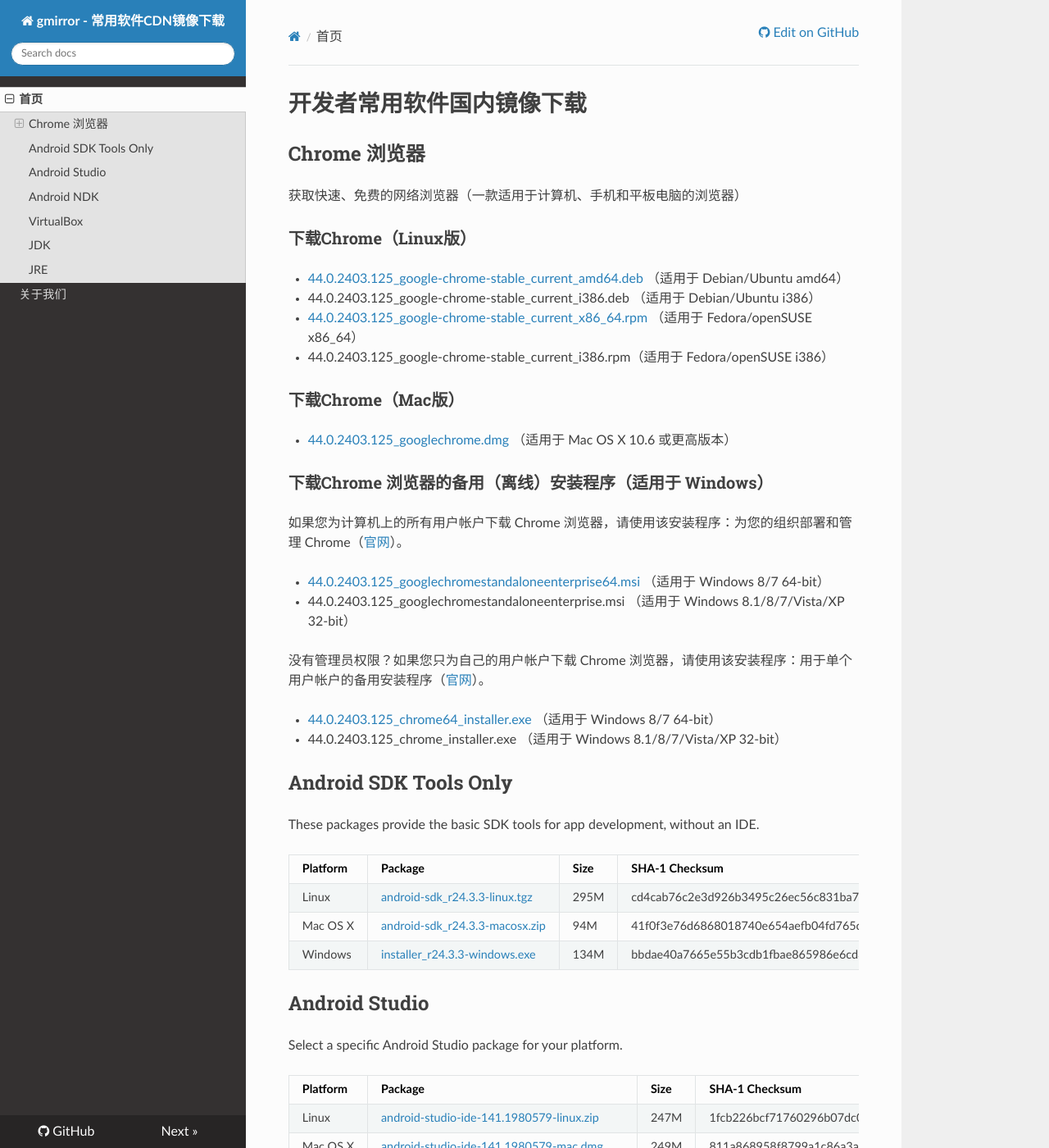
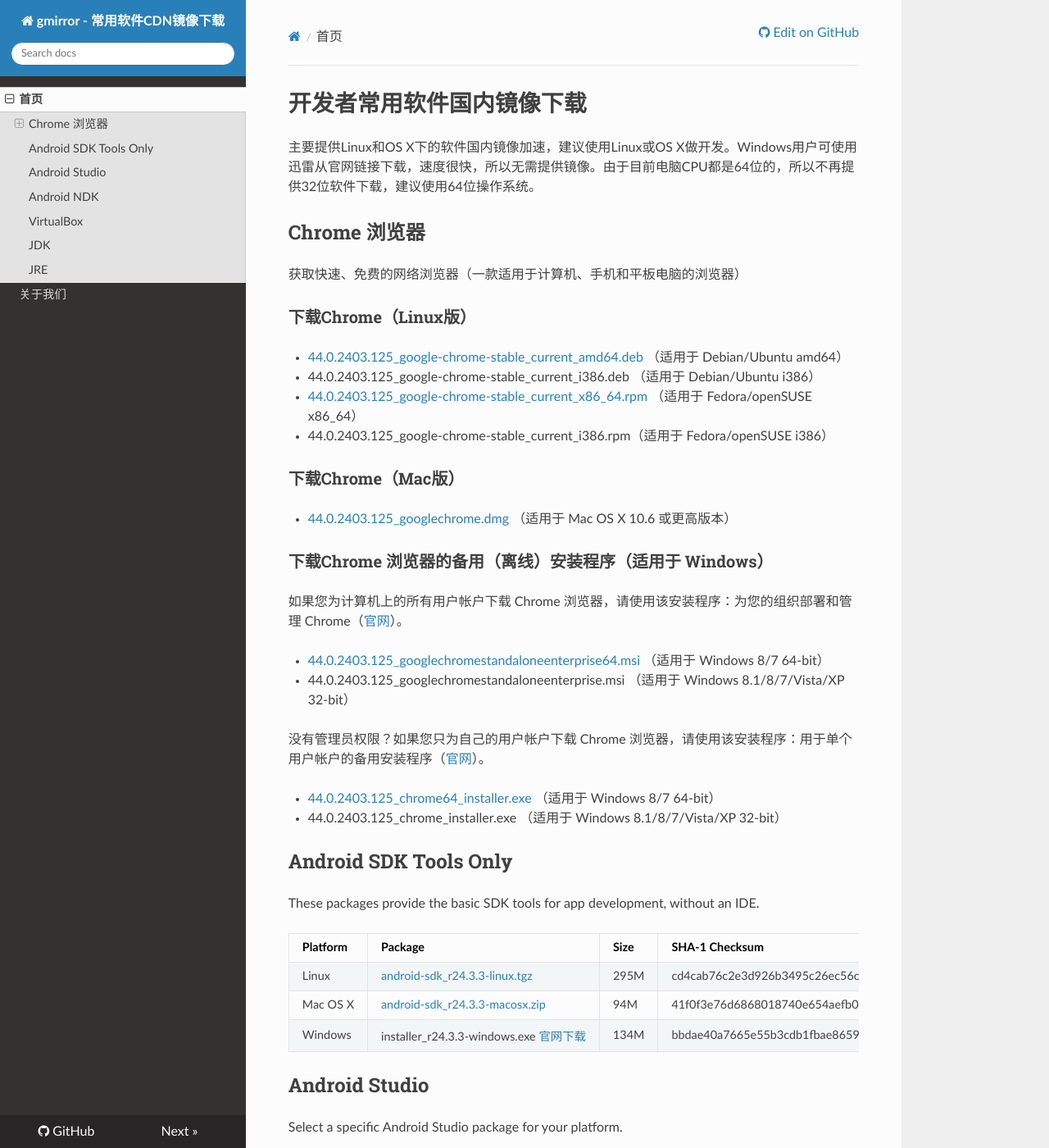
Before and after one commit to sinkcup/gmirror-portal, an MkDocs documentation site: the page built from docs/index.md, in a window 1280 px wide and 1400 px high. Shown: the whole window at 82% size. Built offline with MkDocs 1.6.1, drawn with Linux system fonts in a browser that asks for light colours; nearby versions of some CDN libraries; old or Windows-style settings are respelled for this version of MkDocs; some of the changed text lies outside the part shown.

Commit message:
remove windows software

```diff
--- a/docs/index.md
+++ b/docs/index.md
@@ -1,4 +1,6 @@
 # 开发者常用软件国内镜像下载
+
+主要提供Linux和OS X下的软件国内镜像加速，建议使用Linux或OS X做开发。Windows用户可使用迅雷从官网链接下载，速度很快，所以无需提供镜像。由于目前电脑CPU都是64位的，所以不再提供32位软件下载，建议使用64位操作系统。
 
 ## Chrome 浏览器
 
@@ -35,7 +37,7 @@ Platform | Package | Size | SHA-1 Checksum
 ---------|---------|------|---------------
 Linux    | [android-sdk\_r24.3.3-linux.tgz](http://dl.gmirror.org/android/android-sdk\_r24.3.3-linux.tgz) | 295M | cd4cab76c2e3d926b3495c26ec56c831ba77d0d0
 Mac OS X | [android-sdk\_r24.3.3-macosx.zip](http://dl.gmirror.org/android/android-sdk\_r24.3.3-macosx.zip) | 94M | 41f0f3e76d6868018740e654aefb04fd765c357d
-Windows  | [installer\_r24.3.3-windows.exe](http://dl.gmirror.org/android/installer\_r24.3.3-windows.exe) | 134M | bbdae40a7665e55b3cdb1fbae865986e6cd3df14
+Windows  | installer\_r24.3.3-windows.exe [官网下载](http://dl.google.com/android/installer\_r24.3.3-windows.exe) | 134M | bbdae40a7665e55b3cdb1fbae865986e6cd3df14
 
 ## Android Studio
 
@@ -45,7 +47,7 @@ Platform | Package | Size | SHA-1 Checksum
 ---------|---------|------|---------------
 Linux    | [android-studio-ide-141.1980579-linux.zip](http://dl.gmirror.org/android/studio/1.2.2.0/android-studio-ide-141.1980579-linux.zip) | 247M | 1fcb226bcf71760296b07dc0db74216563ce83f7
 Mac OS X | [android-studio-ide-141.1980579-mac.dmg](http://dl.gmirror.org/android/studio/1.2.2.0/android-studio-ide-141.1980579-mac.dmg) | 249M | 811a868958f8799a1c86a3acfab0fc5dc8de2f41
-Windows  | [android-studio-ide-141.1980579-windows.exe](http://dl.gmirror.org/android/studio/1.2.2.0/android-studio-ide-141.1980579-windows.exe) | 233M | ae09797db2537afb572a00b7eacc292bb66d539e
+Windows  | android-studio-ide-141.1980579-windows.exe [官网下载](https://dl.google.com/dl/android/studio/install/1.2.2.0/android-studio-ide-141.1980579-windows.exe) | 233M | ae09797db2537afb572a00b7eacc292bb66d539e
 
 ## Android NDK
 
@@ -70,6 +72,7 @@ VirtualBox is a powerful x86 and AMD64/Intel64 virtualization product for enterp
  * for Linux hosts - Ubuntu 14.04 ("Trusty") / 14.10 ("Utopic") / 15.04 ("Vivid") [AMD64](http://dl.gmirror.org/virtualbox/virtualbox-5.0_5.0.0-101573~Ubuntu~trusty\_amd64.deb)
  * for Linux hosts - Fedora 22 [AMD64](http://dl.gmirror.org/virtualbox/VirtualBox-5.0-5.0.0_101573_fedora22-1.x86_64.rpm)
  * for OS X hosts [amd64](http://dl.gmirror.org/virtualbox/VirtualBox-5.0.0-101573-OSX.dmg)
+ * for Windows hosts x86/amd64 [官网下载](http://download.virtualbox.org/virtualbox/5.0.0/VirtualBox-5.0.0-101573-Win.exe)
  * VirtualBox Extension Pack  [All supported platforms](http://dl.gmirror.org/virtualbox/Oracle_VM_VirtualBox_Extension_Pack-5.0.0-101573.vbox-extpack)
 
 ## JDK
```
